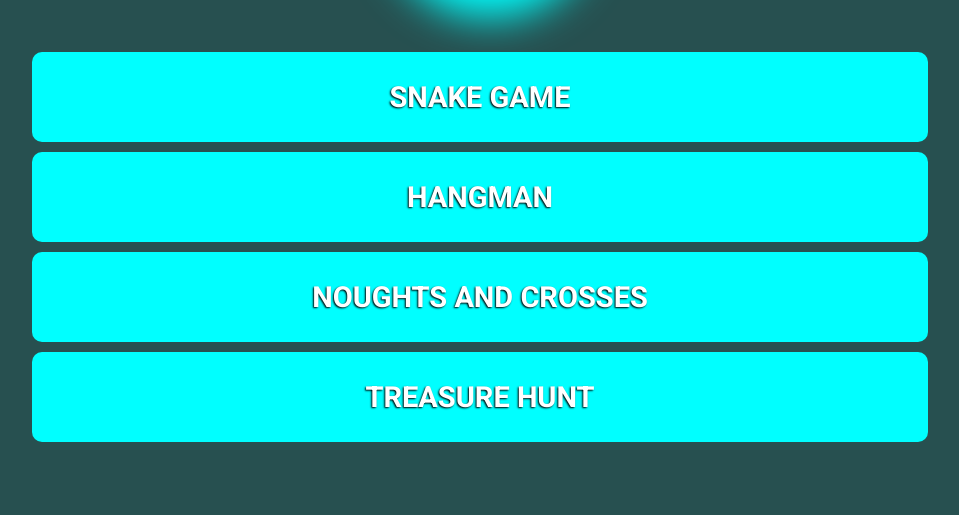
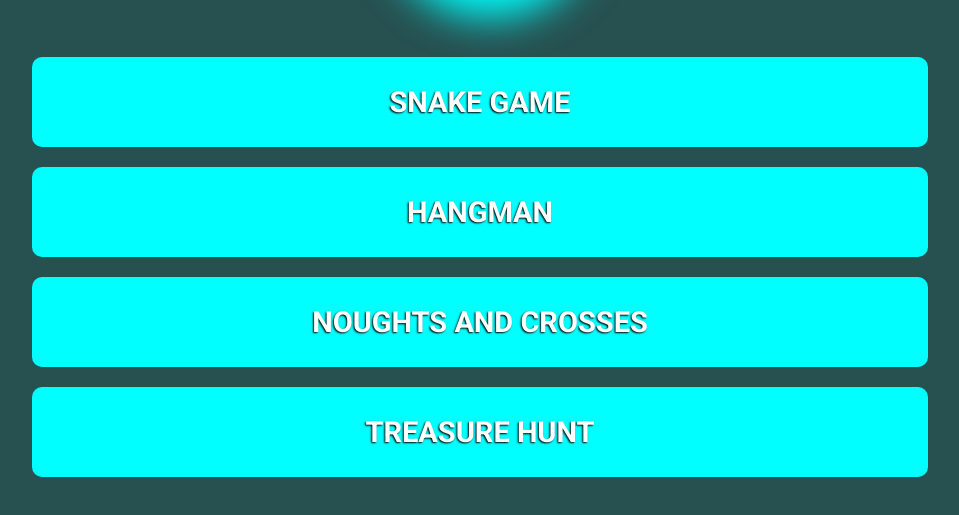
Before and after one commit to yaahcd/mini-games, a plain HTML site: page index.html in a window 1280 px wide. Shown: the part 203-718 px from the top of the page, without its empty margins (160-1119 px from the left). Drawn offline with Linux system fonts and the light colour scheme.

Commit message:
added styling to home page

```diff
--- a/style.css
+++ b/style.css
@@ -55,17 +55,22 @@ h1 {
     font-family:  "Roboto", sans-serif;
     font-weight: 700;
     font-size: 29px;
-    margin: 5px;
+    margin: 10px;
+    padding: 5px;
     width: 70vw;
     height: 90px;
     border-radius: 10px;
     background-color: #0ff;
     color: white;
     text-shadow: -1px 1px 2px black;
+    transition: .2s;
 }
 
 .games-container a:hover {
-
+    box-shadow: 1px 1px 20px 10px #0ff;
+    opacity: 0.9;
+    color: black;
+    text-shadow: -1px 1px 2px white;
 }
 
 @keyframes morph {
```
